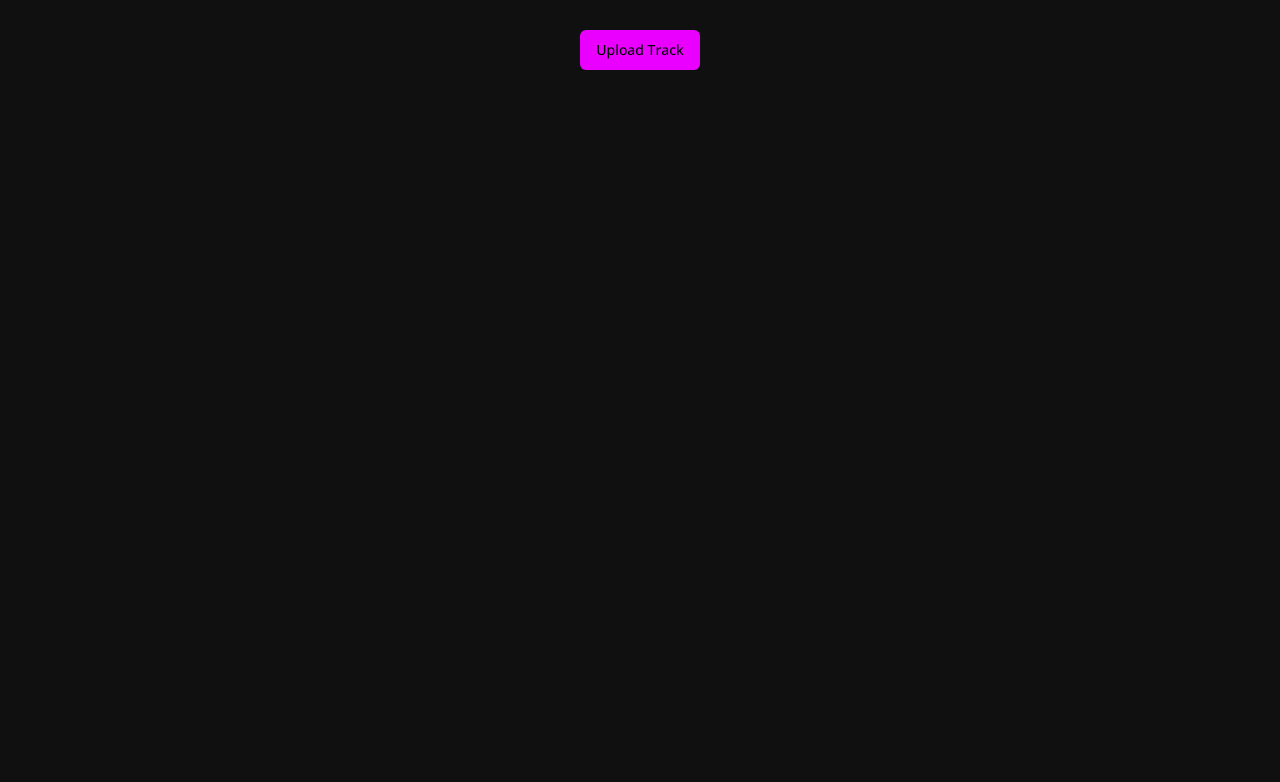
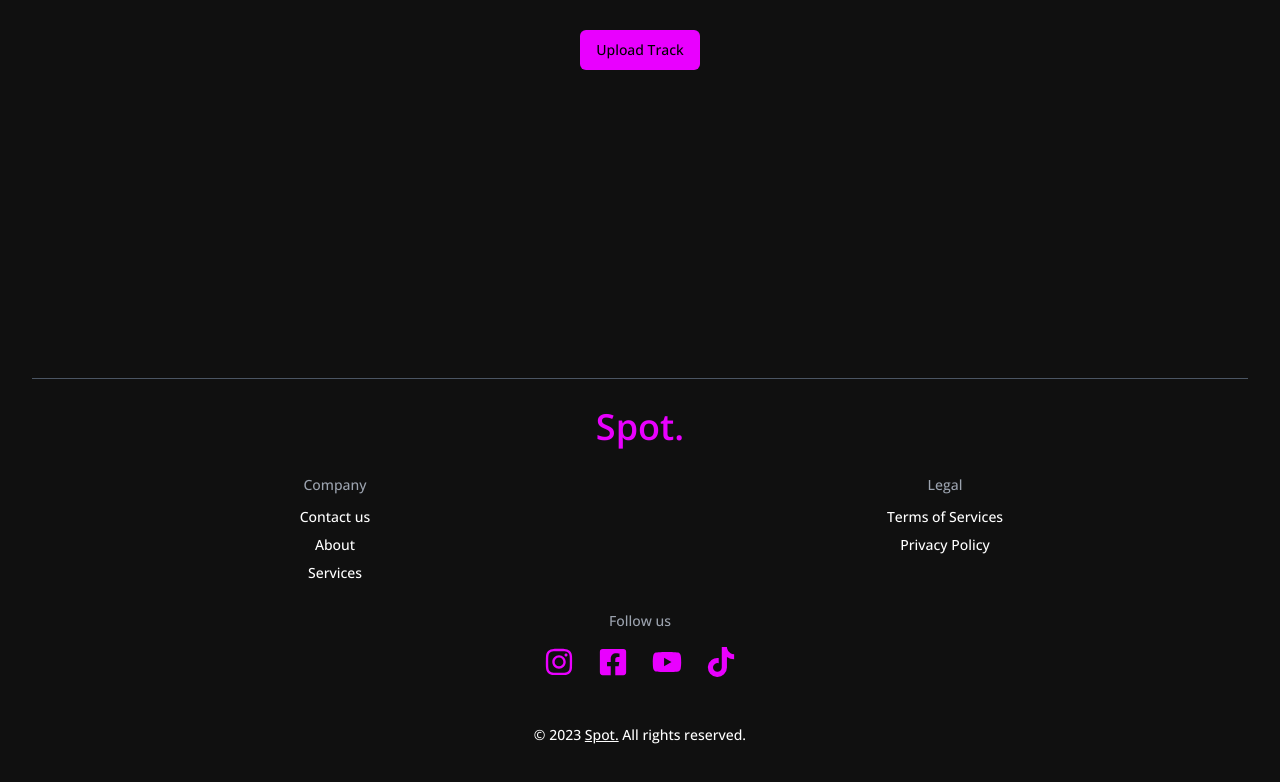
Before and after one commit to shaharyair/Spot-Frontend, a Next.js app: page /add-track in a window 1280 px wide. Shown: the part 422-1204 px from the top of the page. Before the commit the page ends 800 px from the top, so only its background shows below. Built offline with nearby package versions, Linux system fonts and the light colour scheme.

Commit message:
feat: added footer component

```diff
--- a/app/layout.js
+++ b/app/layout.js
@@ -1,6 +1,7 @@
 import Navbar from "@/components/navbar";
 import "./globals.css";
 import { Open_Sans } from "next/font/google";
+import Footer from "@/components/footer";
 
 const openSans = Open_Sans({
   weight: ["300", "400", "500", "600", "700", "800"],
@@ -21,6 +22,7 @@ export default function RootLayout({ children }) {
       <body className={openSans.className}>
         <Navbar />
         {children}
+        <Footer />
       </body>
     </html>
   );
--- /dev/null
+++ b/components/footer.jsx
@@ -0,0 +1,100 @@
+import Link from "next/link";
+import {
+  FaInstagram,
+  FaTiktok,
+  FaYoutube,
+  FaFacebookSquare,
+} from "react-icons/fa";
+
+function Footer() {
+  return (
+    <footer className='pb-10'>
+      <hr className='border-gray-600 w-[85vw] lg:w-[95vw] mx-auto mb-7' />
+      <div className='container'>
+        <nav className='grid grid-cols-2 grid-rows-auto justify-center items-start text-center text-white font-medium text-sm gap-y-7 gap-x-1'>
+          <Link
+            href='/'
+            className='col-start-1 col-span-2 row-start-1 self-center'
+          >
+            <h1 className='text-3xl lg:text-4xl font-semibold text-pinklogo'>
+              Spot.
+            </h1>
+          </Link>
+          <ul className='col-start-1 row-start-2 flex flex-col gap-2'>
+            <li>
+              <h1 className=' text-gray-400 mb-1'>Company</h1>
+            </li>
+            <li>
+              <Link href='/'>
+                <p className='hover:text-pinklogo transition-colors duration-200'>
+                  Contact us
+                </p>
+              </Link>
+            </li>
+            <li>
+              <Link href='/'>
+                <p className='hover:text-pinklogo transition-colors duration-200'>
+                  About
+                </p>
+              </Link>
+            </li>
+            <li>
+              <Link href='/'>
+                <p className='hover:text-pinklogo transition-colors duration-200'>
+                  Services
+                </p>
+              </Link>
+            </li>
+          </ul>
+          <ul className='col-start-2 row-start-2 flex flex-col gap-2'>
+            <li>
+              <h1 className=' text-gray-400 mb-1'>Legal</h1>
+            </li>
+            <li>
+              <Link href='/'>
+                <p className='hover:text-pinklogo transition-colors duration-200'>
+                  Terms of Services
+                </p>
+              </Link>
+            </li>
+            <li>
+              <Link href='/'>
+                <p className='hover:text-pinklogo transition-colors duration-200'>
+                  Privacy Policy
+                </p>
+              </Link>
+            </li>
+          </ul>
+          <div className=' col-start-1 col-span-2 row-start-3'>
+            <h1 className='text-gray-400 mb-4'>Follow us</h1>
+            <div className='flex justify-center items-center gap-6 text-3xl text-pinklogo transition-colors duration-200'>
+              <Link href='/'>
+                <FaInstagram className=' hover:text-white transition-colors duration-200' />
+              </Link>
+              <Link href='/'>
+                <FaFacebookSquare className=' hover:text-white transition-colors duration-200' />
+              </Link>
+              <Link href='/'>
+                <FaYoutube className=' hover:text-white transition-colors duration-200' />
+              </Link>
+              <Link href='/'>
+                <FaTiktok className=' hover:text-white transition-colors duration-200' />
+              </Link>
+            </div>
+          </div>
+          <div className='row-start-4 col-span-2 mt-5'>
+            <p>
+              &copy; {new Date().getFullYear()}{" "}
+              <a href='/' className='underline'>
+                Spot.
+              </a>{" "}
+              All rights reserved.
+            </p>
+          </div>
+        </nav>
+      </div>
+    </footer>
+  );
+}
+
+export default Footer;
```
